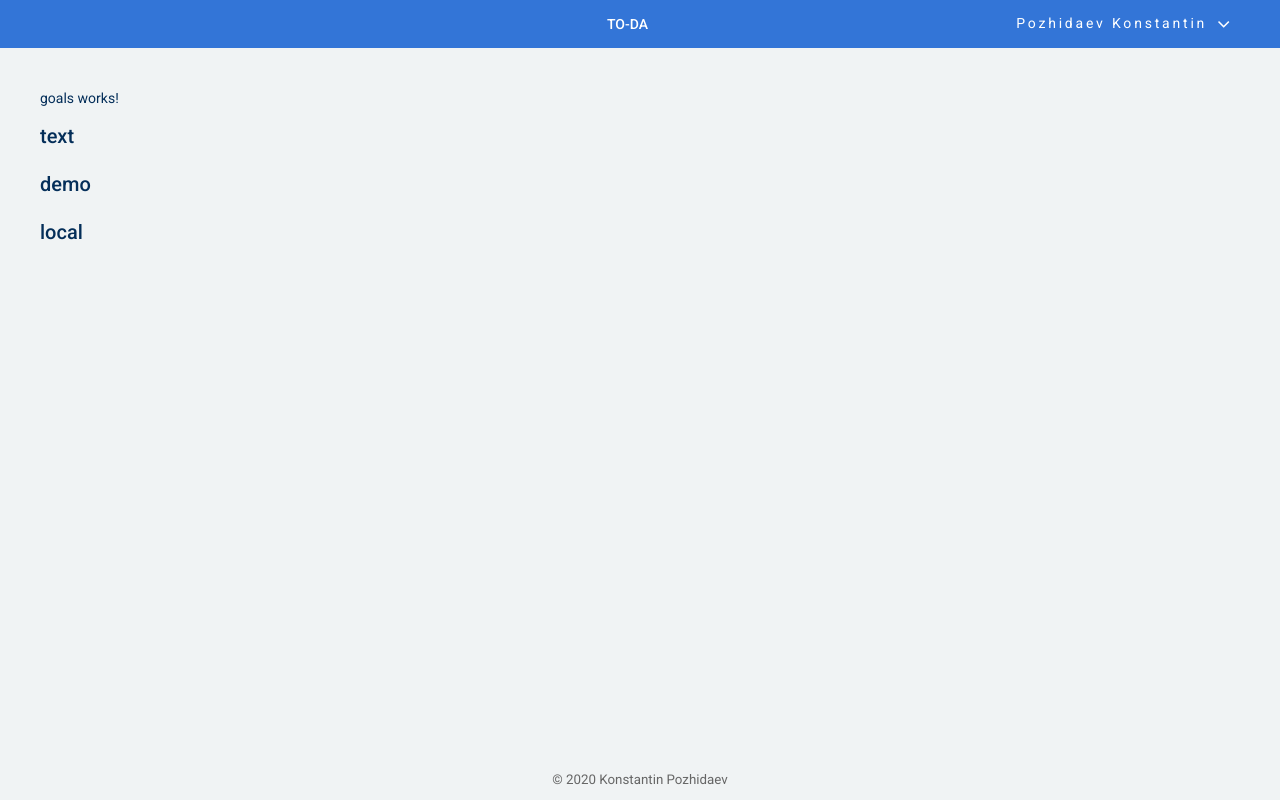
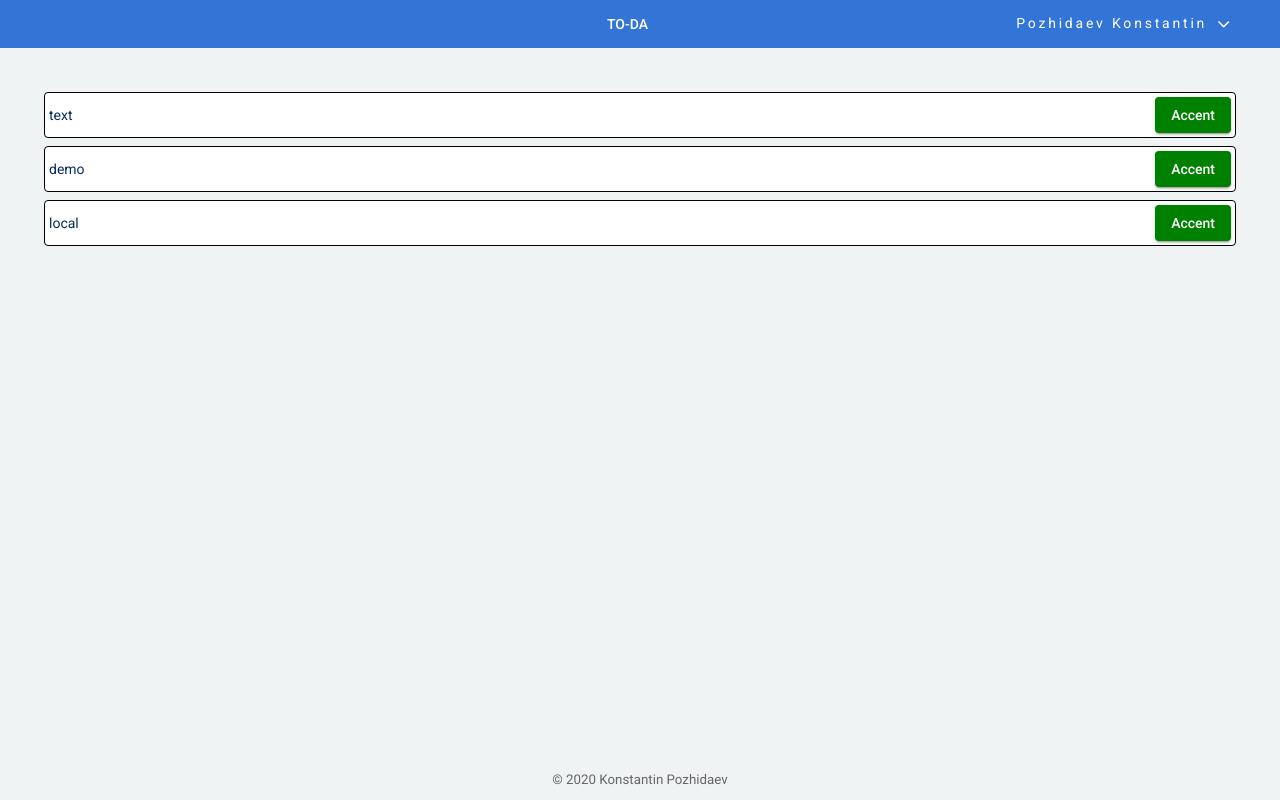
Before and after one commit to k-pozhidaev/to-da, an Angular app in the folder webapp/: page /goals in a window 1280 px wide. Built offline with nearby package versions, Linux system fonts and the light colour scheme.

Commit message:
goal item layout

```diff
--- a/webapp/src/app/app.module.ts
+++ b/webapp/src/app/app.module.ts
@@ -6,19 +6,19 @@ import { AppComponent } from './app.component';
 import { BrowserAnimationsModule } from '@angular/platform-browser/animations';
 import { ToolbarComponent } from './components/toolbar/toolbar.component';
 import { GoalsComponent } from './page/goals/goals.component';
-import { GItemComponent } from './page/goals/g-item/g-item.component';
+import {MatButtonModule} from '@angular/material/button';
 
 @NgModule({
   declarations: [
     AppComponent,
     ToolbarComponent,
     GoalsComponent,
-    GItemComponent
   ],
   imports: [
     BrowserModule,
     AppRoutingModule,
-    BrowserAnimationsModule
+    BrowserAnimationsModule,
+    MatButtonModule
   ],
   providers: [],
   bootstrap: [AppComponent]
--- a/webapp/src/app/page/goals/g-item/g-item.component.html
+++ /dev/null
@@ -1,3 +0,0 @@
-<h2>
-  {{ item.text }}
-</h2>
--- a/webapp/src/app/page/goals/g-item/g-item.component.ts
+++ /dev/null
@@ -1,17 +0,0 @@
-import {Component, Input, OnInit} from '@angular/core';
-import {Goal} from "../../../models/goal";
-
-@Component({
-  selector: 'app-g-item',
-  templateUrl: './g-item.component.html',
-  styleUrls: ['./g-item.component.sass']
-})
-export class GItemComponent implements OnInit {
-
-
-  @Input() item : Goal
-
-  ngOnInit(): void {
-  }
-
-}
--- a/webapp/src/app/page/goals/goals.component.html
+++ b/webapp/src/app/page/goals/goals.component.html
@@ -1,4 +1,9 @@
-<p>goals works!</p>
-<app-g-item *ngFor="let item of items" [item]="item">
+<div class="users-goals-list">
+  <div class="goal-item" *ngFor="let item of items">
+    <div class="goal-item-content">
+      <span class="goal-text">{{ item.text }}</span>
+      <span><button mat-raised-button color="success">Accent</button></span>
+    </div>
+  </div>
 
-</app-g-item>
+</div>
--- a/webapp/src/app/page/goals/goals.component.sass
+++ b/webapp/src/app/page/goals/goals.component.sass
@@ -0,0 +1,18 @@
+.users-goals-list
+  display: flex
+  flex-direction: column
+  .goal-item
+    border: solid black 1px
+    border-radius: 3pt
+    padding: 3pt
+    margin: 3pt
+    background-color: white
+    .goal-item-content
+      display: flex
+      flex-direction: row
+      justify-content: space-between
+      align-items: center
+
+.mat-success
+  background-color: green
+  color: #fff
--- a/webapp/src/app/page/goals/goals.component.ts
+++ b/webapp/src/app/page/goals/goals.component.ts
@@ -4,7 +4,8 @@ import {Goal} from "../../models/goal";
 @Component({
   selector: 'app-goals',
   templateUrl: './goals.component.html',
-  styleUrls: ['./goals.component.sass']
+  styleUrls: ['./goals.component.sass'],
+
 })
 export class GoalsComponent implements OnInit {
 
```
Also changed, not shown: webapp/src/app/page/goals/g-item/g-item.component.sass (deleted), 1 other file (tests, documents, lock files or other folders).
